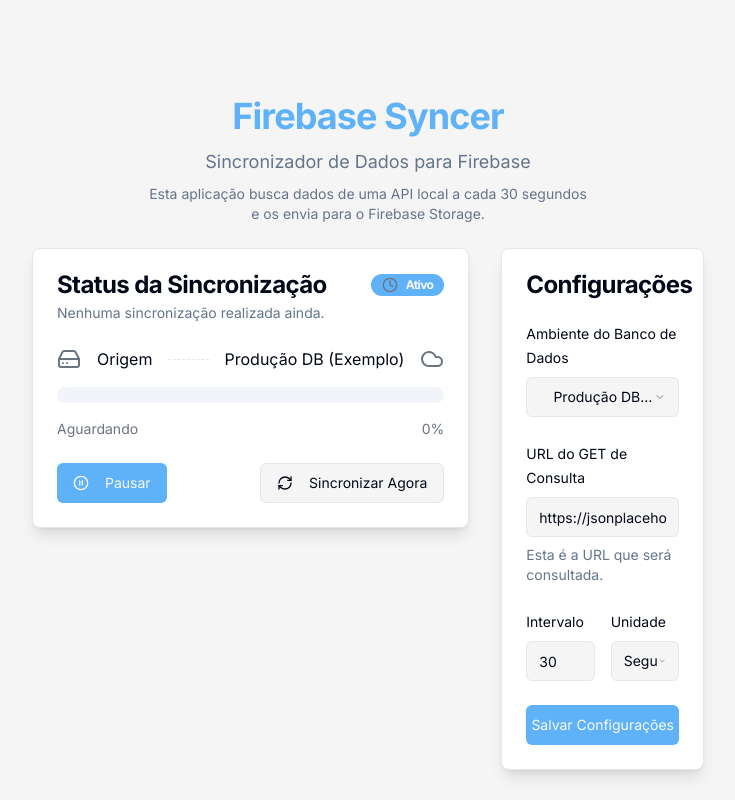
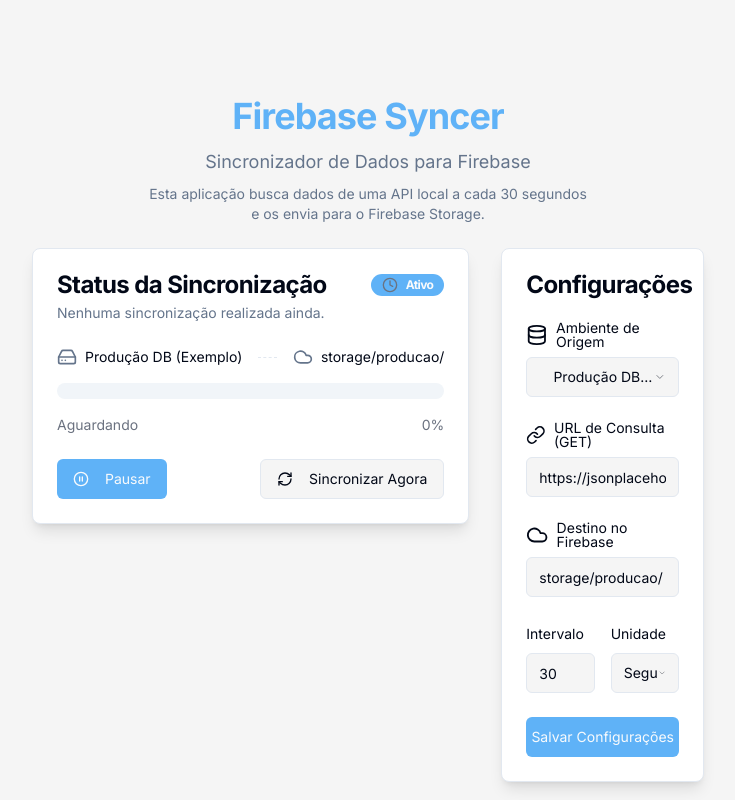
Before and after one commit to edinaldoof/projetosexecucao, a Next.js app: page / in a window 1280 px wide. Shown: the top 800 px of the page, without its empty margins (272-1007 px from the left). Built offline with nearby package versions, Linux system fonts and the light colour scheme; what @genkit-ai/googleai, genkit would draw is missing.

Commit message:
quero criar conexões onde eu tenha uma url de get de consulta e informe

```diff
--- a/src/components/sync-manager.tsx
+++ b/src/components/sync-manager.tsx
@@ -10,6 +10,8 @@
   RefreshCw,
   XCircle,
   Clock,
+  Database,
+  Link,
 } from 'lucide-react';
 import { useCallback, useEffect, useReducer, useRef } from 'react';
 import { useForm } from 'react-hook-form';
@@ -172,6 +174,7 @@
   intervalUnit: z.enum(['seconds', 'minutes', 'hours']),
   apiUrl: z.string().url('Por favor, insira uma URL válida.'),
   currentEnvironmentId: z.string(),
+  firebaseTarget: z.string(),
 });
 
 type SettingsFormData = z.infer<typeof formSchema>;
@@ -203,6 +206,10 @@
   const { toast } = useToast();
   const abortControllerRef = useRef<AbortController | null>(null);
 
+  const selectedEnv = environments.find(
+    e => e.id === state.currentEnvironmentId
+  );
+
   const [intervalValue, intervalUnit] = getIntervalFromMs(state.syncInterval);
 
   const form = useForm<SettingsFormData>({
@@ -212,12 +219,14 @@
       intervalUnit: intervalUnit,
       apiUrl: state.apiUrl,
       currentEnvironmentId: state.currentEnvironmentId,
+      firebaseTarget: selectedEnv?.firebaseTarget || '',
     },
     values: {
       intervalValue: intervalValue,
       intervalUnit: intervalUnit,
       apiUrl: state.apiUrl,
-      currentEnvironmentId: state.currentEnvironmentId
+      currentEnvironmentId: state.currentEnvironmentId,
+      firebaseTarget: selectedEnv?.firebaseTarget || '',
     }
   });
 
@@ -292,10 +301,6 @@
     return () => clearInterval(timer);
   }, [state.isPaused, state.syncInterval, handleSync]);
 
-  const selectedEnv = environments.find(
-    e => e.id === state.currentEnvironmentId
-  );
-
   return (
     <div className="grid grid-cols-1 lg:grid-cols-3 gap-8">
       <div className="lg:col-span-2">
@@ -319,14 +324,20 @@
           </CardHeader>
           <CardContent>
             <div className="space-y-4">
-              <div className="flex items-center gap-4">
-                <HardDrive className="h-6 w-6 text-gray-500" />
-                <span className="font-medium">Origem</span>
+              <div className="flex items-center gap-4 text-sm text-muted-foreground">
+                <div className="flex items-center gap-2">
+                  <HardDrive className="h-5 w-5" />
+                  <span className="font-medium text-foreground">
+                    {selectedEnv?.name || 'API Remota'}
+                  </span>
+                </div>
                 <div className="flex-grow border-t border-dashed"></div>
-                <span className="font-medium">
-                  {selectedEnv?.name || 'API Remota'}
-                </span>
-                <Cloud className="h-6 w-6 text-gray-500" />
+                <div className="flex items-center gap-2">
+                   <Cloud className="h-5 w-5" />
+                  <span className="font-medium text-foreground">
+                    {selectedEnv?.firebaseTarget || 'Destino não definido'}
+                  </span>
+                </div>
               </div>
               <Progress value={state.syncProgress} className="w-full" />
               <div className="flex justify-between text-sm text-gray-500">
@@ -376,13 +387,14 @@
                   name="currentEnvironmentId"
                   render={({ field }) => (
                     <FormItem>
-                      <FormLabel>Ambiente do Banco de Dados</FormLabel>
+                      <FormLabel className="flex items-center gap-2"><Database/> Ambiente de Origem</FormLabel>
                       <Select
                         onValueChange={value => {
                           field.onChange(value);
                           const newEnv = environments.find(e => e.id === value);
                           if (newEnv) {
                             form.setValue('apiUrl', newEnv.url, { shouldValidate: true });
+                            form.setValue('firebaseTarget', newEnv.firebaseTarget, { shouldValidate: true });
                           }
                         }}
                         defaultValue={field.value}
@@ -410,7 +422,7 @@
                   name="apiUrl"
                   render={({ field }) => (
                     <FormItem>
-                      <FormLabel>URL do GET de Consulta</FormLabel>
+                      <FormLabel className="flex items-center gap-2"><Link/> URL de Consulta (GET)</FormLabel>
                       <FormControl>
                         <Input
                           placeholder="https://api.example.com/data"
@@ -418,13 +430,29 @@
                           readOnly
                         />
                       </FormControl>
-                      <FormDescription>
-                        Esta é a URL que será consultada.
-                      </FormDescription>
                       <FormMessage />
                     </FormItem>
                   )}
                 />
+
+                <FormField
+                  control={form.control}
+                  name="firebaseTarget"
+                  render={({ field }) => (
+                    <FormItem>
+                      <FormLabel className="flex items-center gap-2"><Cloud/> Destino no Firebase</FormLabel>
+                      <FormControl>
+                        <Input
+                          placeholder="storage/pasta/"
+                          {...field}
+                          readOnly
+                        />
+                      </FormControl>
+                      <FormMessage />
+                    </FormItem>
+                  )}
+                />
+
                 <div className="grid grid-cols-2 gap-4">
                   <FormField
                     control={form.control}
--- a/src/lib/environments.ts
+++ b/src/lib/environments.ts
@@ -3,6 +3,7 @@
   id: string;
   name: string;
   url: string;
+  firebaseTarget: string; // Novo campo para o destino no Firebase
 };
 
 // Este é um arquivo de exemplo.
@@ -12,15 +13,18 @@
     id: '1',
     name: 'Produção DB (Exemplo)',
     url: 'https://jsonplaceholder.typicode.com/todos/1',
+    firebaseTarget: 'storage/producao/',
   },
   {
     id: '2',
     name: 'Desenvolvimento DB (Exemplo)',
     url: 'https://jsonplaceholder.typicode.com/posts/1',
+    firebaseTarget: 'storage/desenvolvimento/',
   },
   {
     id: '3',
     name: 'API de Teste (Falha)',
     url: 'https://api.example.com/invalid-endpoint',
+    firebaseTarget: 'storage/testes_falha/',
   },
 ];
```
